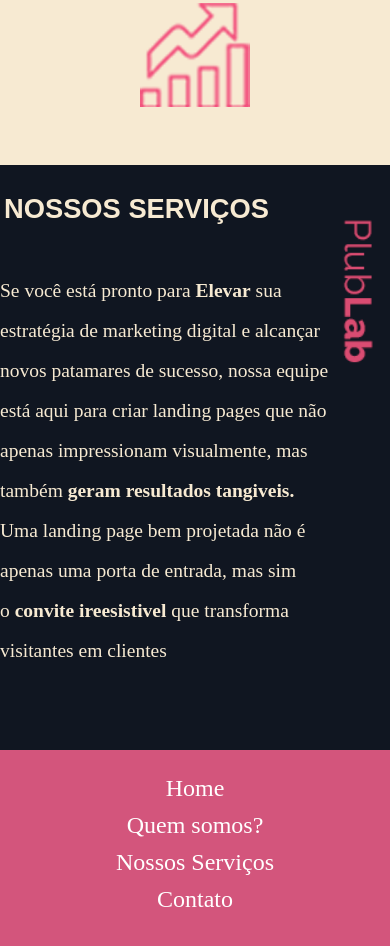
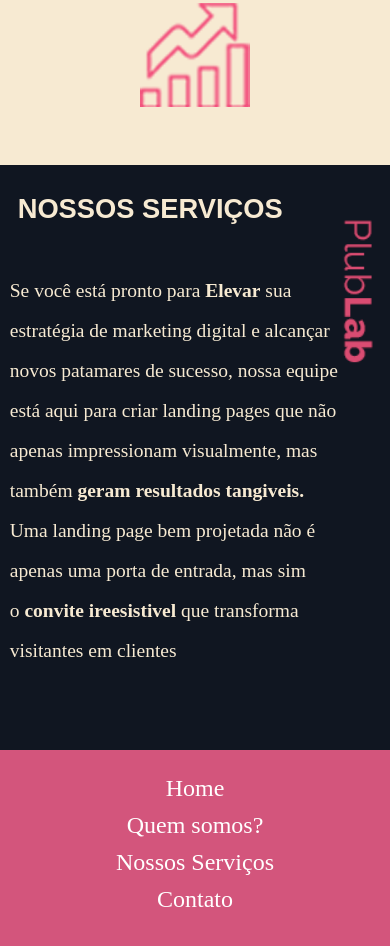
Before and after one commit to RaphaelAnaximenes/Plub, a plain HTML site: page src/index.html in a window 390 px wide. Shown: the part 4825-5771 px from the top of the page. Drawn offline with Linux system fonts and the light colour scheme.

Commit message:
style(src):`style`: Mudança no estilo

```diff
--- a/src/css/style.css
+++ b/src/css/style.css
@@ -602,7 +602,7 @@
             text-transform: uppercase;
             font-family: Arial, Helvetica, sans-serif;
             font-weight: 600;
-            padding-right: 30vw;
+            padding-right: 23vw;
 
 
 
@@ -613,6 +613,7 @@
             color: #f7ead2;
             font-size: 5vw;
             line-height: 2.5rem;
+            transform: translateX(2.5%);
 
 
 
```
